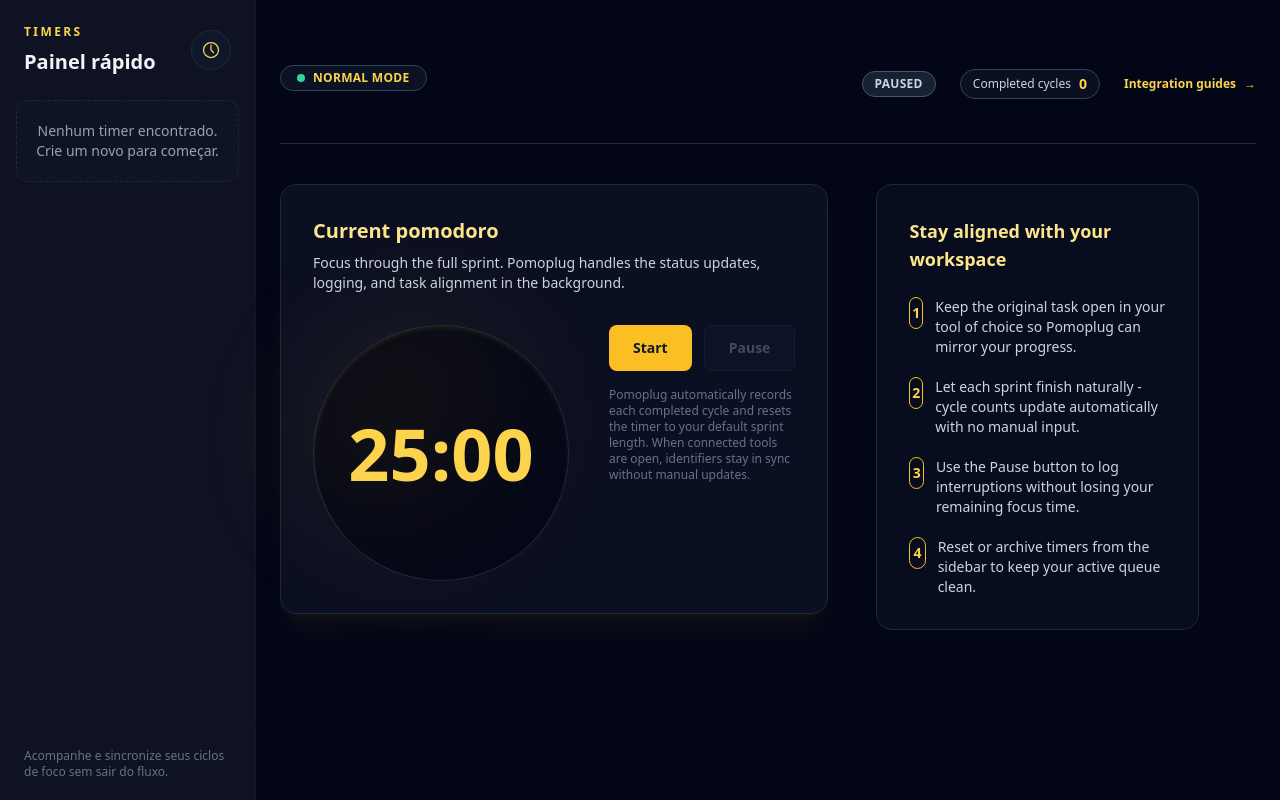
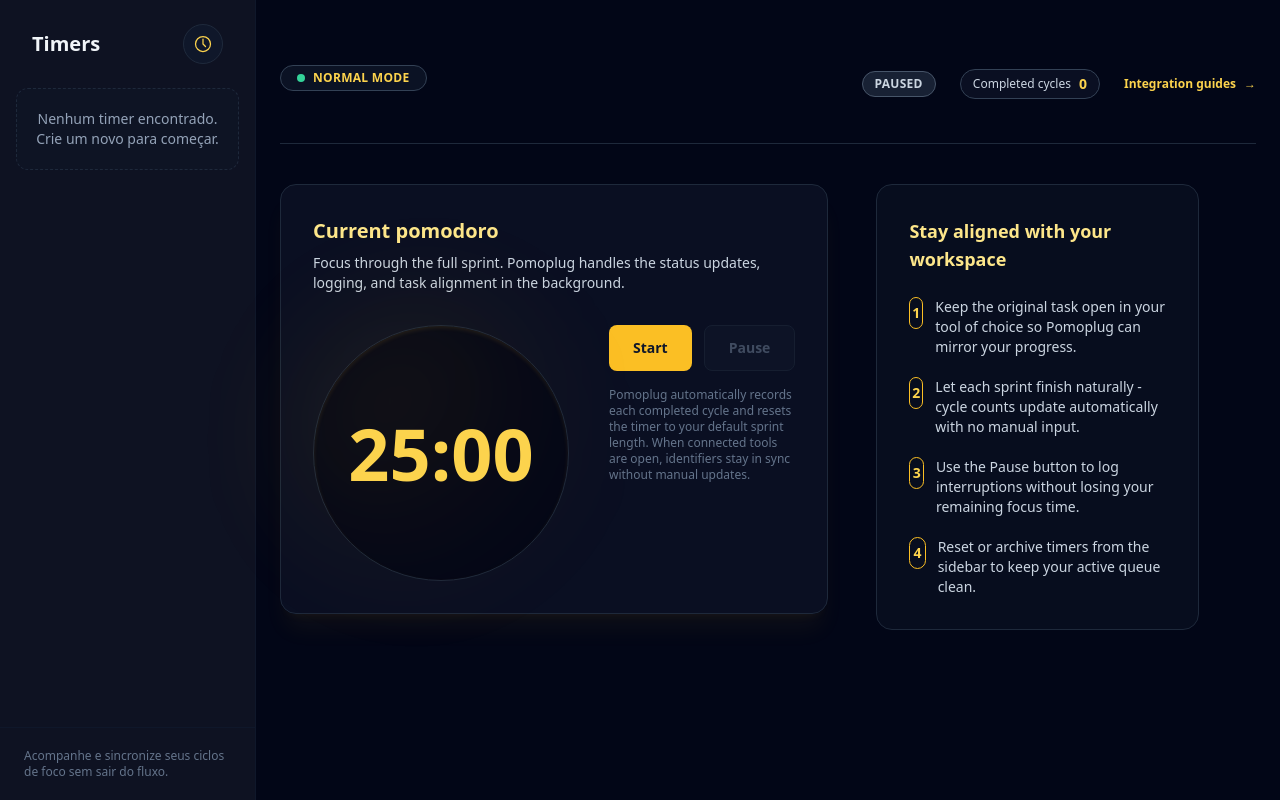
Before and after one commit to mlemosf/pomoplug, a Django app: template pomoplug/timer/templates/main.html in a window 1280 px wide. Run offline with Django 4.2, Linux system fonts and the light colour scheme; the template is opened without the code that fills it, so the values that code supplies are empty; style sheets or scripts are compiled from the project's sources; parts of the project's set-up code (start-up, migrations or seed data) failed here and were passed over; some libraries are stand-ins or nearby versions.

Commit message:
Matheus/21 (#22)
* feat: Campos de timestamp na model Timer

* feat: Ordenação por data

* Remoção de texto do sitebar

closes #21

```diff
--- a/pomoplug/timer/models.py
+++ b/pomoplug/timer/models.py
@@ -20,6 +20,8 @@ class Timer(models.Model):
         related_name="timers",
         on_delete=models.CASCADE,
     )
+    created_at = models.DateTimeField(auto_now_add=True)
+    updated_at = models.DateTimeField(auto_now=True)
 
     def __str__(self) -> str:
         return str(self.title)
--- a/pomoplug/timer/templates/sidebar.html
+++ b/pomoplug/timer/templates/sidebar.html
@@ -61,14 +61,9 @@
 <aside
     class="sidenav fixed inset-y-0 left-0 flex w-64 flex-col border-r border-slate-900 bg-slate-950/95 backdrop-blur"
 >
-    <div class="flex items-center justify-between px-6 py-6">
+    <div class="flex items-center justify-between px-8 py-6">
         <div>
-            <p
-                class="text-xs font-semibold uppercase tracking-[0.2em] text-amber-300"
-            >
-                Timers
-            </p>
-            <h1 class="mt-2 text-xl font-bold text-slate-100">Painel rápido</h1>
+            <h1 class="text-xl font-bold text-slate-100">Timers</h1>
         </div>
         <span
             class="flex h-10 w-10 items-center justify-center rounded-full border border-slate-800 bg-slate-900 text-amber-300"
--- a/pomoplug/timer/views.py
+++ b/pomoplug/timer/views.py
@@ -60,7 +60,7 @@ class TimerView(LoginRequiredMixin, View):
             timer_uuid = kwargs.get("uuid")
             user = request.user
             # TODO: Ordenar por data de criacao
-            timers = Timer.objects.filter(user=user).order_by("title")
+            timers = Timer.objects.filter(user=user).order_by("-created_at")
             timer_list = timers.values("id", "title")
             timer = timers.get(id=timer_uuid)
             context = {
```
Also changed, not shown: pomoplug/timer/migrations/0003_timer_created_at_timer_updated_at.py (added).
